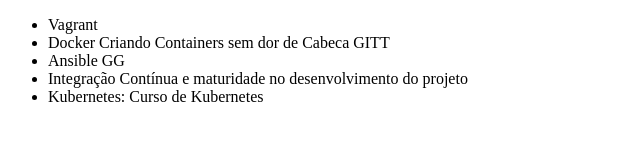
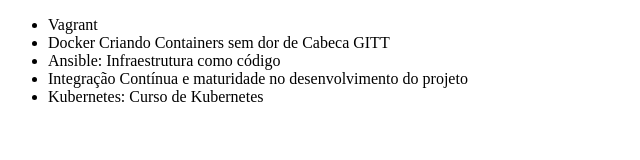
Before and after one commit to juniorsonyko/work-git, a plain HTML site: page index.html in a window 1280 px wide. Shown: the whole page, without its empty margins (0-640 px from the left). Drawn offline with Linux system fonts and the light colour scheme.

Commit message:
Alterando o nome do curso de ansible

```diff
--- a/index.html
+++ b/index.html
@@ -11,7 +11,7 @@
 
     <li>Docker Criando Containers sem dor de Cabeca GITT</li>
 
-    <li>Ansible GG</li>
+    <li>Ansible: Infraestrutura como código </li>
     <li>Integração Contínua e maturidade no desenvolvimento do projeto</li>
     <li>Kubernetes: Curso de Kubernetes</li>
 
```
